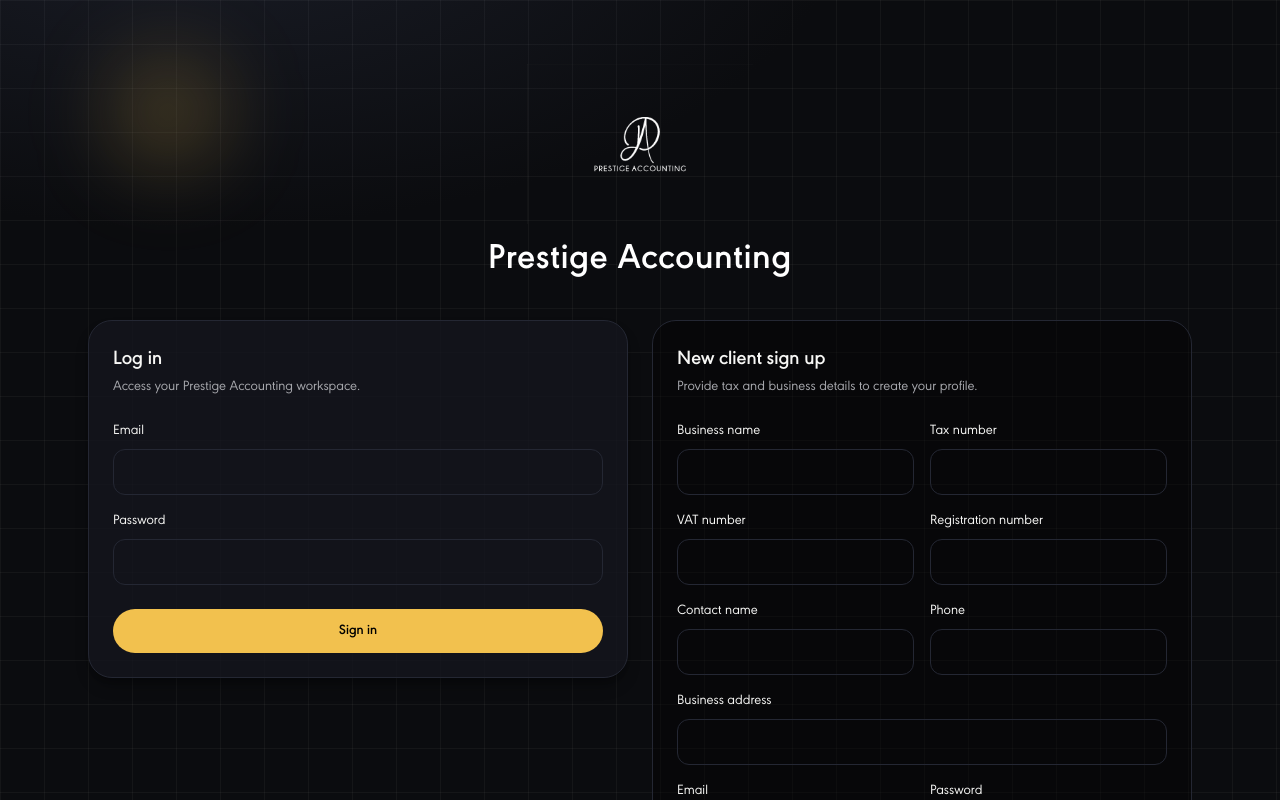
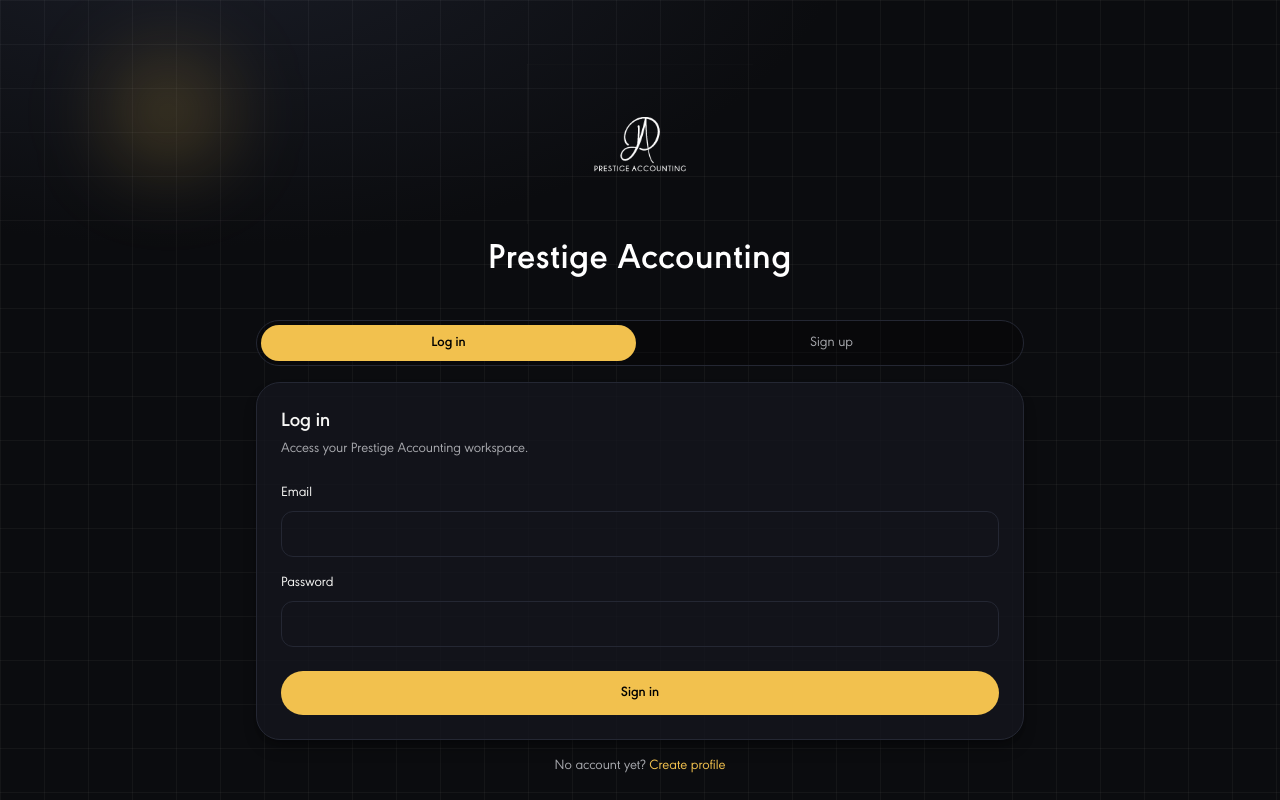
Before and after one commit to Marko3171/prestige-accounting, a Next.js app: page / in a window 1280 px wide. Shown: the top 800 px of the page. Built offline with nearby package versions, Linux system fonts and the light colour scheme.

Commit message:
Separate login and signup flows on auth panel

```diff
--- a/src/app/api/auth/signup/route.ts
+++ b/src/app/api/auth/signup/route.ts
@@ -26,7 +26,12 @@
   const body = await request.json();
   const parsed = schema.safeParse(body);
   if (!parsed.success) {
-    return NextResponse.json({ error: "Missing required details." }, { status: 400 });
+    const issue = parsed.error.issues[0];
+    const field = issue?.path?.[0] ? String(issue.path[0]) : "details";
+    return NextResponse.json(
+      { error: `Invalid ${field}. Please check the form and try again.` },
+      { status: 400 }
+    );
   }
 
   const email = parsed.data.email.toLowerCase();
--- a/src/components/AuthPanel.tsx
+++ b/src/components/AuthPanel.tsx
@@ -1,7 +1,7 @@
 "use client";
 
 import { useRouter } from "next/navigation";
-import { useMemo, useState, type ReactElement } from "react";
+import { useMemo, useState } from "react";
 
 const initialSignup = {
   email: "",
@@ -29,17 +29,21 @@
 };
 
 export default function AuthPanel({ config }: Props) {
+  const defaultMode: "login" | "signup" = config.showLogin ? "login" : "signup";
   const router = useRouter();
+  const [mode, setMode] = useState<"login" | "signup">(defaultMode);
   const [loginEmail, setLoginEmail] = useState("");
   const [loginPassword, setLoginPassword] = useState("");
   const [signup, setSignup] = useState(initialSignup);
-  const [status, setStatus] = useState<string | null>(null);
-  const [loading, setLoading] = useState(false);
+  const [loginStatus, setLoginStatus] = useState<string | null>(null);
+  const [signupStatus, setSignupStatus] = useState<string | null>(null);
+  const [loginLoading, setLoginLoading] = useState(false);
+  const [signupLoading, setSignupLoading] = useState(false);
 
   async function onLogin(event: React.FormEvent<HTMLFormElement>) {
     event.preventDefault();
-    setStatus(null);
-    setLoading(true);
+    setLoginStatus(null);
+    setLoginLoading(true);
     try {
       const res = await fetch("/api/auth/login", {
         method: "POST",
@@ -48,21 +52,21 @@
       });
       const data = await res.json();
       if (!res.ok) {
-        setStatus(data?.error ?? "Login failed.");
+        setLoginStatus(data?.error ?? "Login failed.");
         return;
       }
       router.push(data.role === "ADMIN" ? "/admin" : "/client");
     } catch (error) {
-      setStatus("Could not log in. Please try again.");
+      setLoginStatus("Could not log in. Please try again.");
     } finally {
-      setLoading(false);
+      setLoginLoading(false);
     }
   }
 
   async function onSignup(event: React.FormEvent<HTMLFormElement>) {
     event.preventDefault();
-    setStatus(null);
-    setLoading(true);
+    setSignupStatus(null);
+    setSignupLoading(true);
     try {
       const res = await fetch("/api/auth/signup", {
         method: "POST",
@@ -71,14 +75,14 @@
       });
       const data = await res.json();
       if (!res.ok) {
-        setStatus(data?.error ?? "Sign up failed.");
+        setSignupStatus(data?.error ?? "Sign up failed.");
         return;
       }
       router.push(data.role === "ADMIN" ? "/admin" : "/client");
     } catch (error) {
-      setStatus("Could not sign up. Please try again.");
+      setSignupStatus("Could not sign up. Please try again.");
     } finally {
-      setLoading(false);
+      setSignupLoading(false);
     }
   }
 
@@ -131,13 +135,13 @@
       </div>
       <button
         type="submit"
-        disabled={loading}
+        disabled={loginLoading}
         className="mt-6 w-full rounded-full bg-[color:var(--accent)] px-6 py-3 text-sm font-semibold text-black transition hover:bg-[color:var(--accent-strong)] disabled:opacity-60"
       >
-        {loading ? "Signing in..." : "Sign in"}
+        {loginLoading ? "Signing in..." : "Sign in"}
       </button>
-      {status ? (
-        <p className="mt-4 text-sm text-[color:var(--accent)]">{status}</p>
+      {loginStatus ? (
+        <p className="mt-4 text-sm text-[color:var(--accent)]">{loginStatus}</p>
       ) : null}
     </form>
   ) : null;
@@ -214,36 +218,63 @@
       </div>
       <button
         type="submit"
-        disabled={loading}
+        disabled={signupLoading}
         className="mt-6 w-full rounded-full border border-[color:var(--accent)] px-6 py-3 text-sm font-semibold text-[color:var(--accent)] transition hover:bg-[color:var(--accent)] hover:text-black disabled:opacity-60"
       >
-        {loading ? "Creating profile..." : "Create profile"}
+        {signupLoading ? "Creating profile..." : "Create profile"}
       </button>
+      {signupStatus ? (
+        <p className="mt-4 text-sm text-[color:var(--accent)]">{signupStatus}</p>
+      ) : null}
     </form>
   ) : null;
-
-  const sectionMap: Record<string, ReactElement | null> = {
-    logo: logoBlock,
-    login: loginForm,
-    signup: signupForm,
-  };
 
   return (
     <section className="relative mx-auto flex w-full max-w-6xl flex-col gap-10 px-6 py-16">
       <div className="absolute left-6 top-8 h-40 w-40 rounded-full bg-[radial-gradient(circle_at_center,rgba(242,193,78,0.35),transparent_70%)] blur-2xl" />
       {orderedSections.includes("logo") ? logoBlock : null}
-      <div
-        className={
-          config.layout === "two-column"
-            ? "grid gap-6 lg:grid-cols-2"
-            : "grid gap-6"
-        }
-      >
-        {orderedSections
-          .filter((section) => section !== "logo")
-          .map((section) => (
-            <div key={section}>{sectionMap[section]}</div>
-          ))}
+      <div className="mx-auto w-full max-w-3xl">
+        {config.showLogin && config.showSignup ? (
+          <div className="mb-4 flex gap-2 rounded-full border border-[color:var(--line)] bg-black/30 p-1">
+            <button
+              type="button"
+              onClick={() => setMode("login")}
+              className={`flex-1 rounded-full px-4 py-2 text-sm ${
+                mode === "login"
+                  ? "bg-[color:var(--accent)] font-semibold text-black"
+                  : "text-[color:var(--muted)]"
+              }`}
+            >
+              Log in
+            </button>
+            <button
+              type="button"
+              onClick={() => setMode("signup")}
+              className={`flex-1 rounded-full px-4 py-2 text-sm ${
+                mode === "signup"
+                  ? "bg-[color:var(--accent)] font-semibold text-black"
+                  : "text-[color:var(--muted)]"
+              }`}
+            >
+              Sign up
+            </button>
+          </div>
+        ) : null}
+
+        {mode === "login" ? loginForm : signupForm}
+
+        {config.showLogin && config.showSignup ? (
+          <p className="mt-4 text-center text-sm text-[color:var(--muted)]">
+            {mode === "login" ? "No account yet?" : "Already created a profile?"}{" "}
+            <button
+              type="button"
+              onClick={() => setMode(mode === "login" ? "signup" : "login")}
+              className="text-[color:var(--accent)]"
+            >
+              {mode === "login" ? "Create profile" : "Log in"}
+            </button>
+          </p>
+        ) : null}
       </div>
     </section>
   );
```
